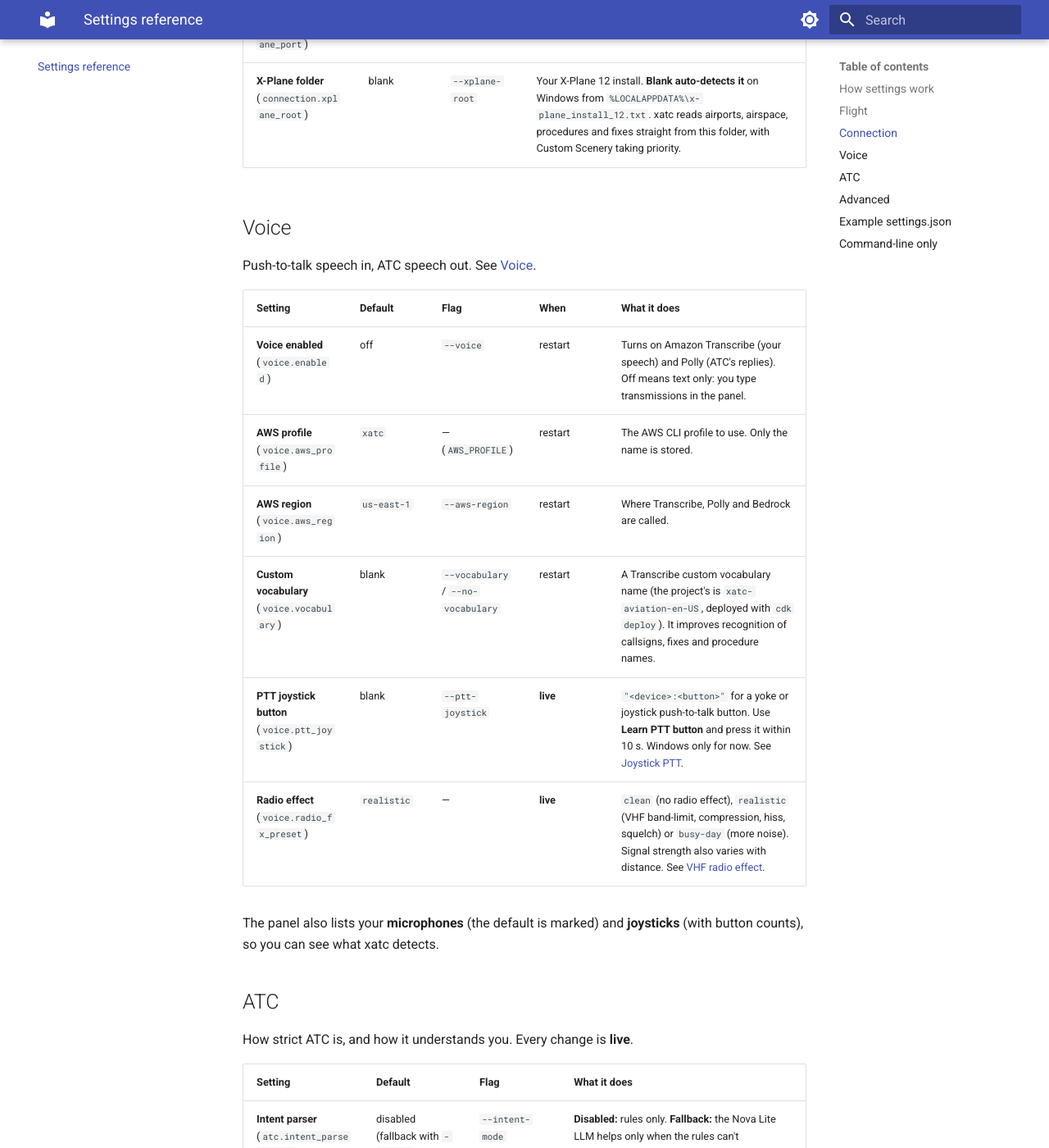
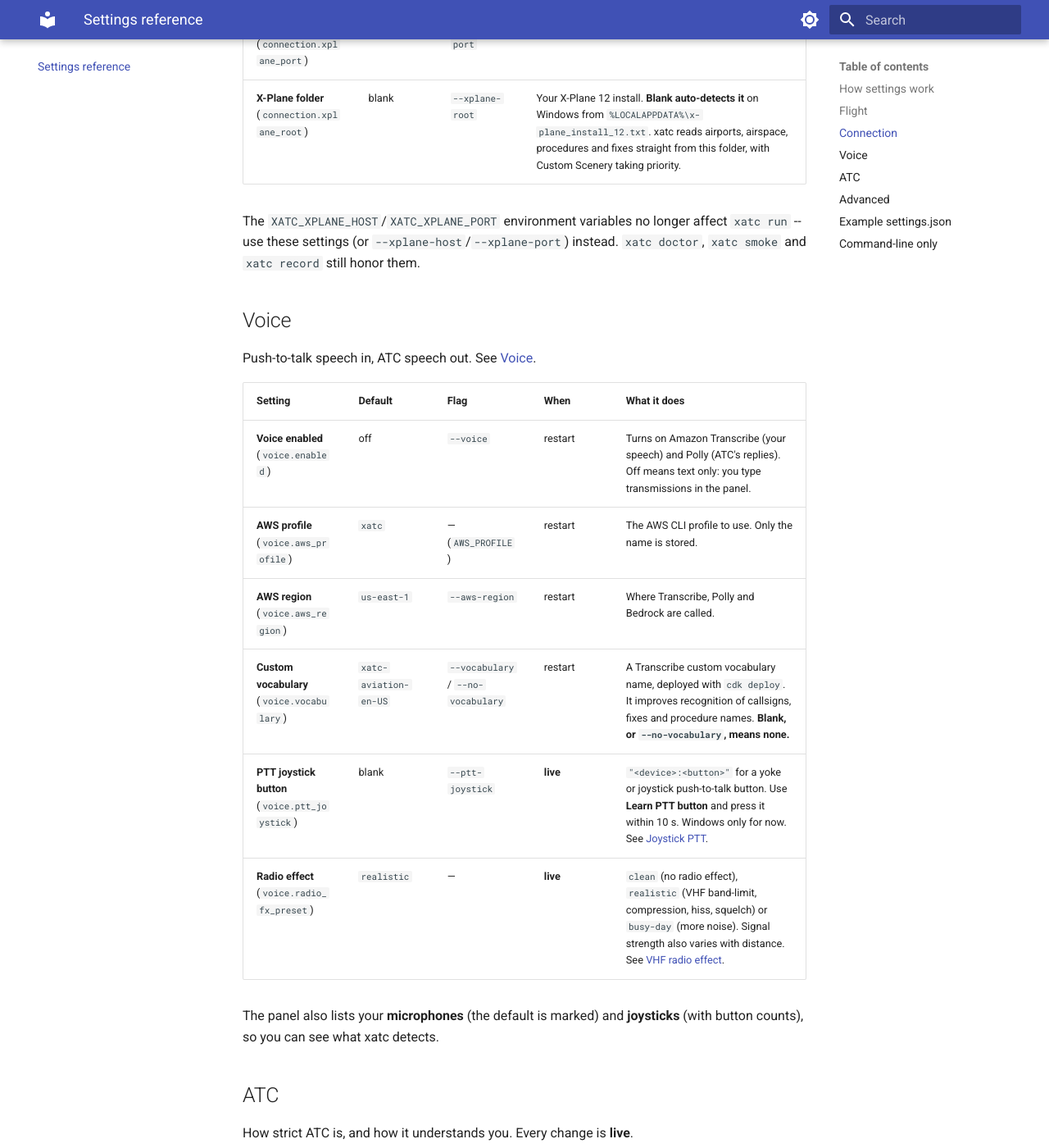
Before and after one commit to dbryant4/xplane12-atc-docs, an MkDocs documentation site: the page built from docs/settings.md, in a window 1280 px wide and 1400 px high, scrolled down 3048 px. Shown: the whole window at 82% size. Built offline with MkDocs 1.6.1 and Material for MkDocs 9.7.7, drawn with Linux system fonts in a browser that asks for light colours; some of the changed text lies outside the part shown.

Commit message:
settings.md: update for #138 (settings-driven connection, full override coverage)
- Custom vocabulary's default is now the provisioned name
  (xatc-aviation-en-US), not blank -- blank or --no-vocabulary is the
  explicit "none".
- Every xatc run flag now shows as "set by command line" when given,
  not just Flight/ATC -- Connection, Voice and Advanced flags do too.
- XATC_XPLANE_HOST/XATC_XPLANE_PORT no longer affect `xatc run` (use
  the Connection settings or --xplane-host/--xplane-port instead);
  doctor, smoke and record still honor them.
- Added flight_rules to the example settings.json's flight_plan block,
  to keep it consistent with the row this PR already added to the
  Flight table.

Verified directly against src/xatc/settings.py (DEFAULT_VOCABULARY_NAME),
src/xatc/app.py's run subparser (--xplane-host/--xplane-port now
default to None and resolve from settings, unlike doctor/smoke/record's
still env-var-backed defaults), and _overrides_from_run_args's
docstring and dict (now covers connection/voice/advanced, not just
flight_plan/atc).

Co-Authored-By: Claude Sonnet 5 <noreply@anthropic.com>

```diff
--- a/docs/settings.md
+++ b/docs/settings.md
@@ -32,7 +32,7 @@ a change takes effect, and the command-line flag that can override it for a sing
   - Precedence is **flag, then settings file, then default**.
   - A flag is **never written back** to the file.
   - While a flag is set, the Settings page shows that field read-only, marked *"set by command
-    line"*.
+    line"* -- for every section, including Connection, Voice and Advanced, not just Flight and ATC.
   - `--replay` and `--weather-fixture` exist only on the command line, because they're
     development tools.
 - **No secrets are stored.** xatc stores only the *name* of your AWS profile and region, never
@@ -69,6 +69,10 @@ How xatc reaches X-Plane. Every change needs a **restart**.
 | **X-Plane port** (`connection.xplane_port`) | `8086` | `--xplane-port` | The Web API port (X-Plane: *Settings → Network*). |
 | **X-Plane folder** (`connection.xplane_root`) | blank | `--xplane-root` | Your X-Plane 12 install. **Blank auto-detects it** on Windows from `%LOCALAPPDATA%\x-plane_install_12.txt`. xatc reads airports, airspace, procedures and fixes straight from this folder, with Custom Scenery taking priority. |
 
+The `XATC_XPLANE_HOST`/`XATC_XPLANE_PORT` environment variables no longer affect `xatc
+run` -- use these settings (or `--xplane-host`/`--xplane-port`) instead. `xatc doctor`,
+`xatc smoke` and `xatc record` still honor them.
+
 ## Voice
 
 Push-to-talk speech in, ATC speech out. See [Voice](features/voice.md).
@@ -78,7 +82,7 @@ Push-to-talk speech in, ATC speech out. See [Voice](features/voice.md).
 | **Voice enabled** (`voice.enabled`) | off | `--voice` | restart | Turns on Amazon Transcribe (your speech) and Polly (ATC's replies). Off means text only: you type transmissions in the panel. |
 | **AWS profile** (`voice.aws_profile`) | `xatc` | — (`AWS_PROFILE`) | restart | The AWS CLI profile to use. Only the name is stored. |
 | **AWS region** (`voice.aws_region`) | `us-east-1` | `--aws-region` | restart | Where Transcribe, Polly and Bedrock are called. |
-| **Custom vocabulary** (`voice.vocabulary`) | blank | `--vocabulary` / `--no-vocabulary` | restart | A Transcribe custom vocabulary name (the project's is `xatc-aviation-en-US`, deployed with `cdk deploy`). It improves recognition of callsigns, fixes and procedure names. |
+| **Custom vocabulary** (`voice.vocabulary`) | `xatc-aviation-en-US` | `--vocabulary` / `--no-vocabulary` | restart | A Transcribe custom vocabulary name, deployed with `cdk deploy`. It improves recognition of callsigns, fixes and procedure names. **Blank, or `--no-vocabulary`, means none.** |
 | **PTT joystick button** (`voice.ptt_joystick`) | blank | `--ptt-joystick` | **live** | `"<device>:<button>"` for a yoke or joystick push-to-talk button. Use **Learn PTT button** and press it within 10 s. Windows only for now. See [Joystick PTT](features/joystick-ptt.md). |
 | **Radio effect** (`voice.radio_fx_preset`) | `realistic` | — | **live** | `clean` (no radio effect), `realistic` (VHF band-limit, compression, hiss, squelch) or `busy-day` (more noise). Signal strength also varies with distance. See [VHF radio effect](features/radio-fx.md). |
 
```
Also changed, not shown: other parts of docs/settings.md (+1 -0 lines).
